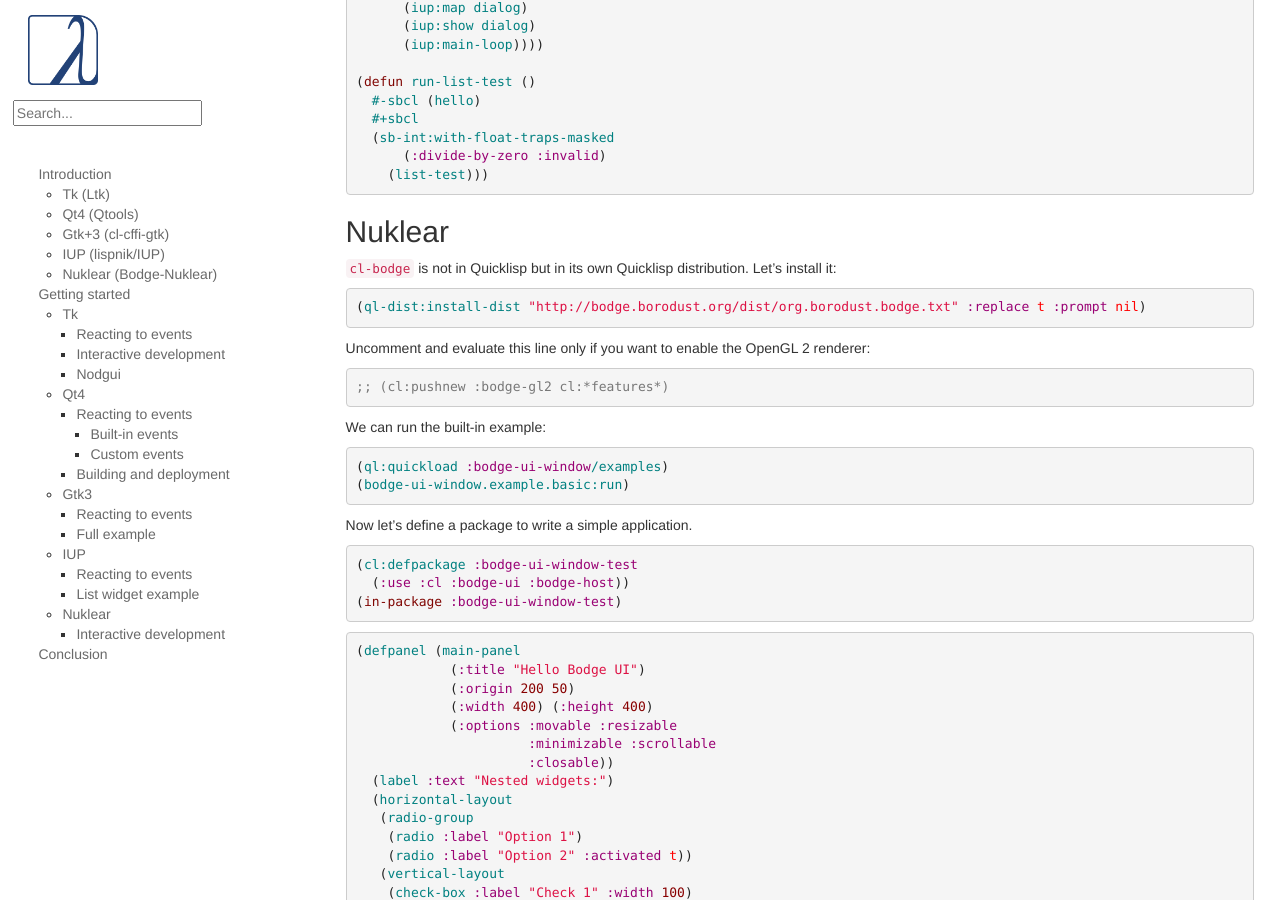
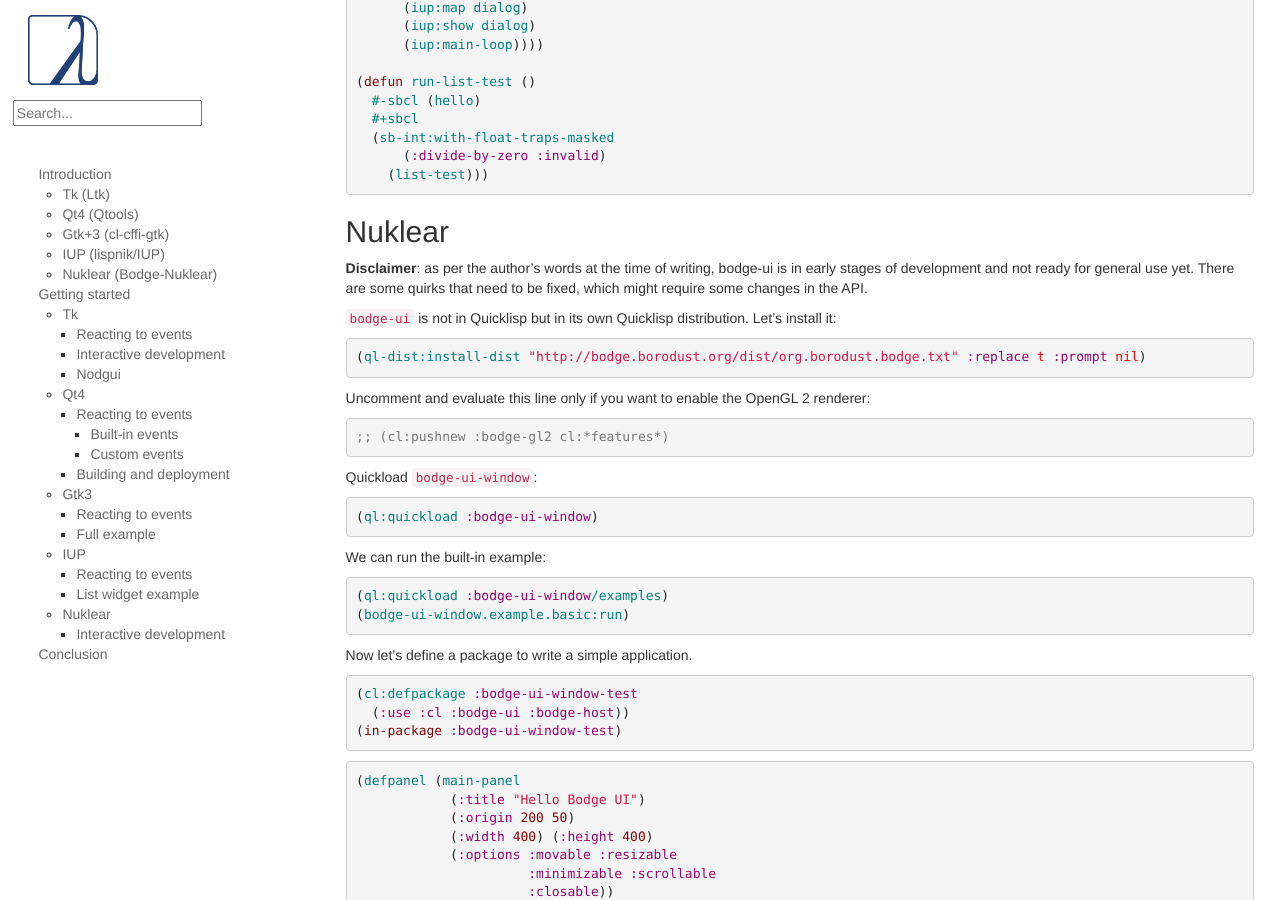
Before and after one commit to LispCookbook/cl-cookbook, a Jekyll site: the page built from gui.md, in a window 1280 px wide and 900 px high, scrolled down 14256 px. Built offline with Jekyll 4.4.1, drawn with Linux system fonts in a browser that asks for light colours; some of the changed text lies outside the part shown.

Commit message:
gui: add bodge-nuklear disclaimer

```diff
--- a/gui.md
+++ b/gui.md
@@ -840,7 +840,12 @@
 
 ## Nuklear
 
-`cl-bodge` is not in Quicklisp but in its own Quicklisp distribution. Let's install it:
+**Disclaimer**: as per the author's words at the time of writing,
+bodge-ui is in early stages of development and not ready for general
+use yet. There are some quirks that need to be fixed, which might
+require some changes in the API.
+
+`bodge-ui` is not in Quicklisp but in its own Quicklisp distribution. Let's install it:
 
 ~~~lisp
 (ql-dist:install-dist "http://bodge.borodust.org/dist/org.borodust.bodge.txt" :replace t :prompt nil)
@@ -851,6 +856,12 @@
 
 ~~~lisp
 ;; (cl:pushnew :bodge-gl2 cl:*features*)
+~~~
+
+Quickload `bodge-ui-window`:
+
+~~~lisp
+(ql:quickload :bodge-ui-window)
 ~~~
 
 We can run the built-in example:
```
Also changed, not shown: other parts of gui.md (+0 -4 lines).
